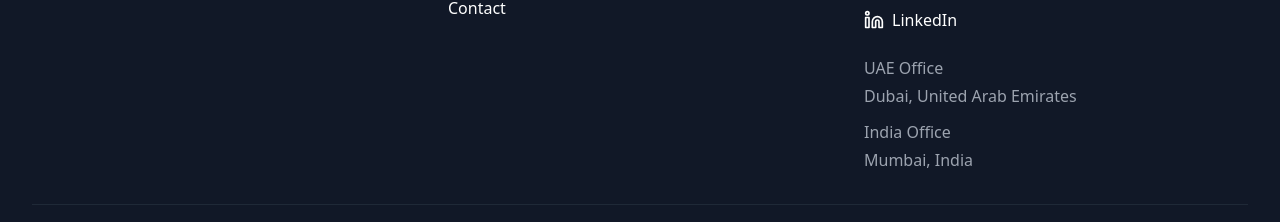
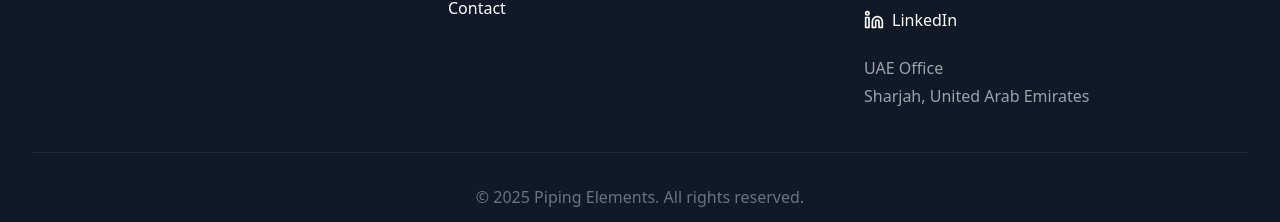
Before and after one commit to Muhammadshajid/piping-elements-website, a Next.js app: page / in a window 1280 px wide. Shown: the part 4110-4332 px from the top of the page. Built offline with nearby package versions, Linux system fonts and the light colour scheme; no server answers; the database is empty.

Commit message:
Update Footer.tsx

```diff
--- a/components/Footer.tsx
+++ b/components/Footer.tsx
@@ -86,9 +86,7 @@ export default function Footer() {
             </div>
             <div className="mt-6">
               <p className="text-gray-400 mb-1">UAE Office</p>
-              <p className="text-gray-400 mb-3">Dubai, United Arab Emirates</p>
-              <p className="text-gray-400 mb-1">India Office</p>
-              <p className="text-gray-400">Mumbai, India</p>
+              <p className="text-gray-400 mb-3">Sharjah, United Arab Emirates</p>
             </div>
           </div>
         </div>
```
